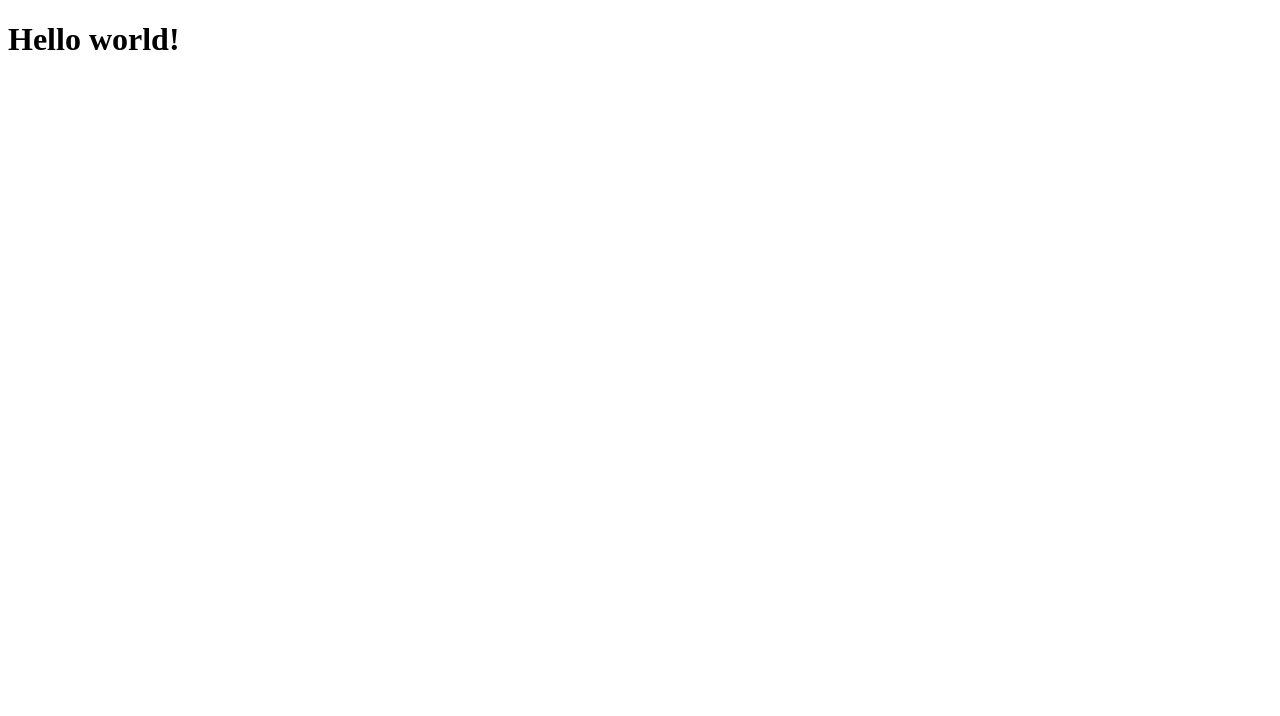
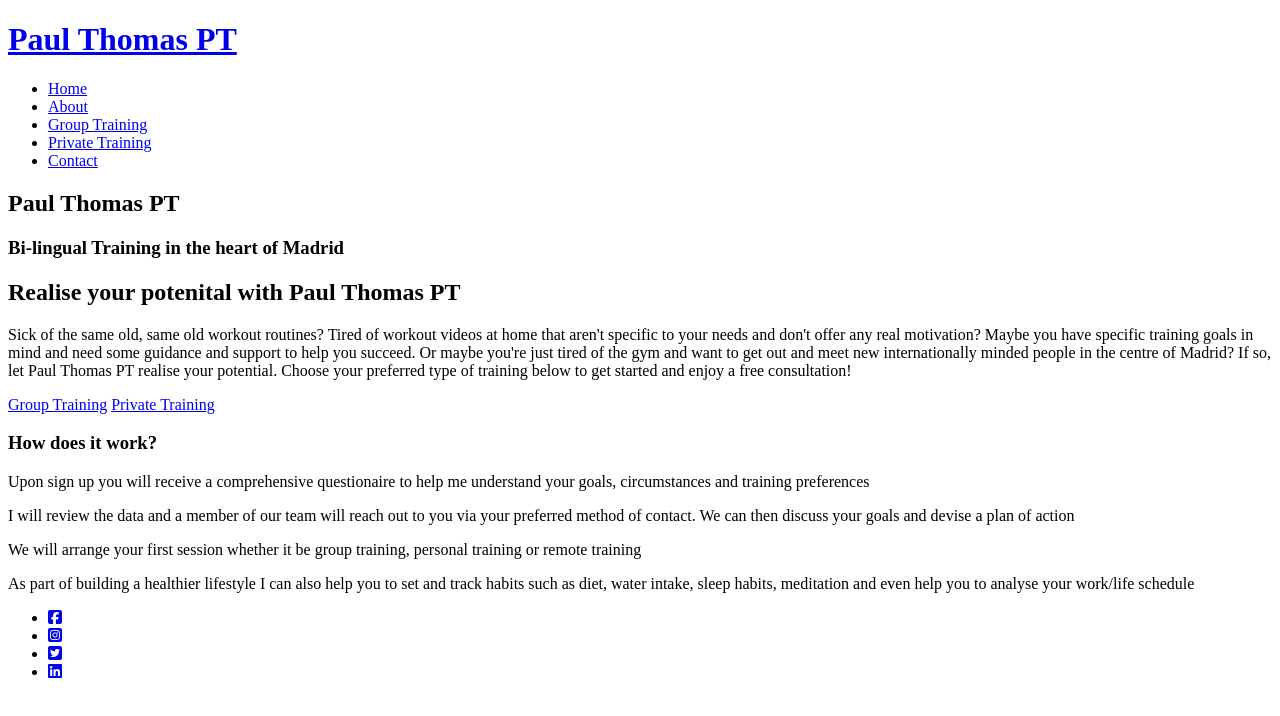
Before and after one commit to rashdogg74/paul_thomasPTV2, a plain HTML site: page index.html in a window 1280 px wide. Drawn offline with Linux system fonts and the light colour scheme.

Commit message:
update index.html with all content and relevant commenting

```diff
--- a/index.html
+++ b/index.html
@@ -9,7 +9,102 @@
     <title>Paul Thomas PT, Madrid. Personal and Group training in the heart of Madrid</title>
 </head>
 <body>
-    <h1>Hello world!</h1>
+    <!-- Header and site nav -->
+    <header>
+        <a href="index.html">
+            <h1 id="logo">Paul Thomas PT</h1>
+        </a>
+        <nav id="menu">
+            <ul>
+                <li>
+                    <a href="index.html" class="active">Home</a>
+                </li>
+                <li>
+                    <a href="about.html">About</a>
+                </li>
+                <li>
+                    <a href="group_training.html">Group Training</a>
+                </li>
+                <li>
+                    <a href="private_training.html" class="active">Private Training</a>
+                </li>
+                <li>
+                    <a href="contact.html">Contact</a>
+                </li>
+            </ul>
+        </nav>
+    </header>
+    <!-- Hero-image -->
+    <section id="hero-outer">
+        <div id="hero-image"></div>
+        <div id="cover-text">
+            <h2>Paul Thomas PT</h2>
+            <h3>Bi-lingual Training in the heart of Madrid</h3>
+        </div>
+    </section>
+    <!-- First sign up attempt -->
+    <section>
+        <div>
+            <h2>Realise your potenital with Paul Thomas PT</h2>
+
+                <p class="leading">
+                    Sick of the same old, same old workout routines?
+                    Tired of workout videos at home that aren't specific to your needs and don't offer any real motivation?
+                    Maybe you have specific training goals in mind and need some guidance and support to help you succeed.
+                    Or maybe you're just tired of the gym and want to get out and meet new internationally minded people in
+                    the centre of Madrid?
+                    If so, let Paul Thomas PT realise your potential. Choose your preferred type of training below to get
+                    started and enjoy a free consultation!
+                </p>
+                <a href="group_training.html" class="button">Group Training</a> <a href="private_training.html"
+                    class="button">Private Training</a>
+                    <!-- These 2 buttons are taking them to the main pages at the moment but I want to change them to the sign up form if possible -->
+        </div>
+    </section>
+    <!-- How does it work? -->
+    <section>
+        <div>
+            <h3>How does it work?</h3>
+            <div class="how">
+                <p id="step1">Upon sign up you will receive a comprehensive questionaire to help me understand your goals,
+                    circumstances and training preferences</p>
+                <p id="step2">I will review the data and a member of our team will reach out to you via your preferred
+                    method of contact. We can then discuss your goals and devise a plan of action</p>
+                <p id="step3">We will arrange your first session whether it be group training, personal training or remote
+                    training</p>
+                <p id="step4">As part of building a healthier lifestyle I can also help you to set and track habits such as
+                    diet, water intake, sleep habits, meditation and even help you to analyse your work/life schedule</p>
+            </div>
+        </div>
+    </section>
+    <!-- Footer and social links -->
+    <footer>
+        <footer class="footer">
+            <ul>
+                <li>
+                    <a href="https://www.facebook.com/paul.o.riordan2/" target="_blank" rel="noopener"
+                        aria-label="Visit our facebook page (opens in a new tab)">
+                        <i class="fab fa-facebook-square"></i></a>
+                </li>
+                <li>
+                    <a href="https://www.instagram.com/paulthomas_pt/?r=nametag" target="_blank" rel="noopener"
+                        aria-label="Visit our instagram page (opens in a new tab)">
+                        <i class="fab fa-instagram-square"></i></a>
+                </li>
+                <li>
+                    <a href="https://twitter.com/therealrashdogg" target="_blank" rel="noopener"
+                        aria-label="Visit our twitter page (opens in a new tab)">
+                        <i class="fab fa-twitter-square"></i></a>
+                </li>
+                <li>
+                    <a href="https://www.linkedin.com/in/pauloriordan74/" target="_blank" rel="noopener"
+                        aria-label="Visit my linkedin page (opens in a new tab)">
+                        <i class="fab fa-linkedin"></i></a>
+                </li>
+            </ul>
+        </footer>
+        <script src="https://kit.fontawesome.com/c13bdc6ae9.js" crossorigin="anonymous"></script>
+    </footer>
 
 </body>
 </html>
```
